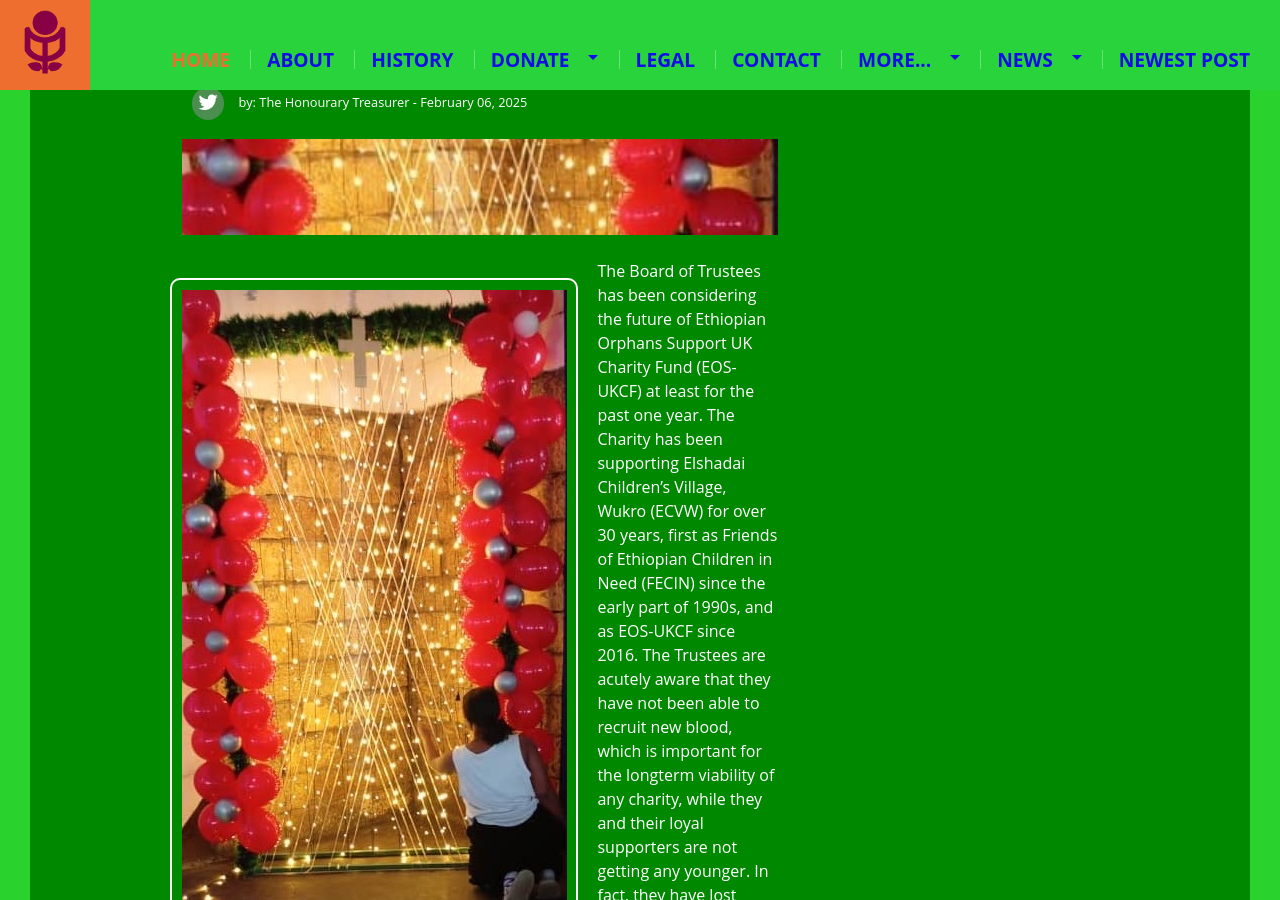
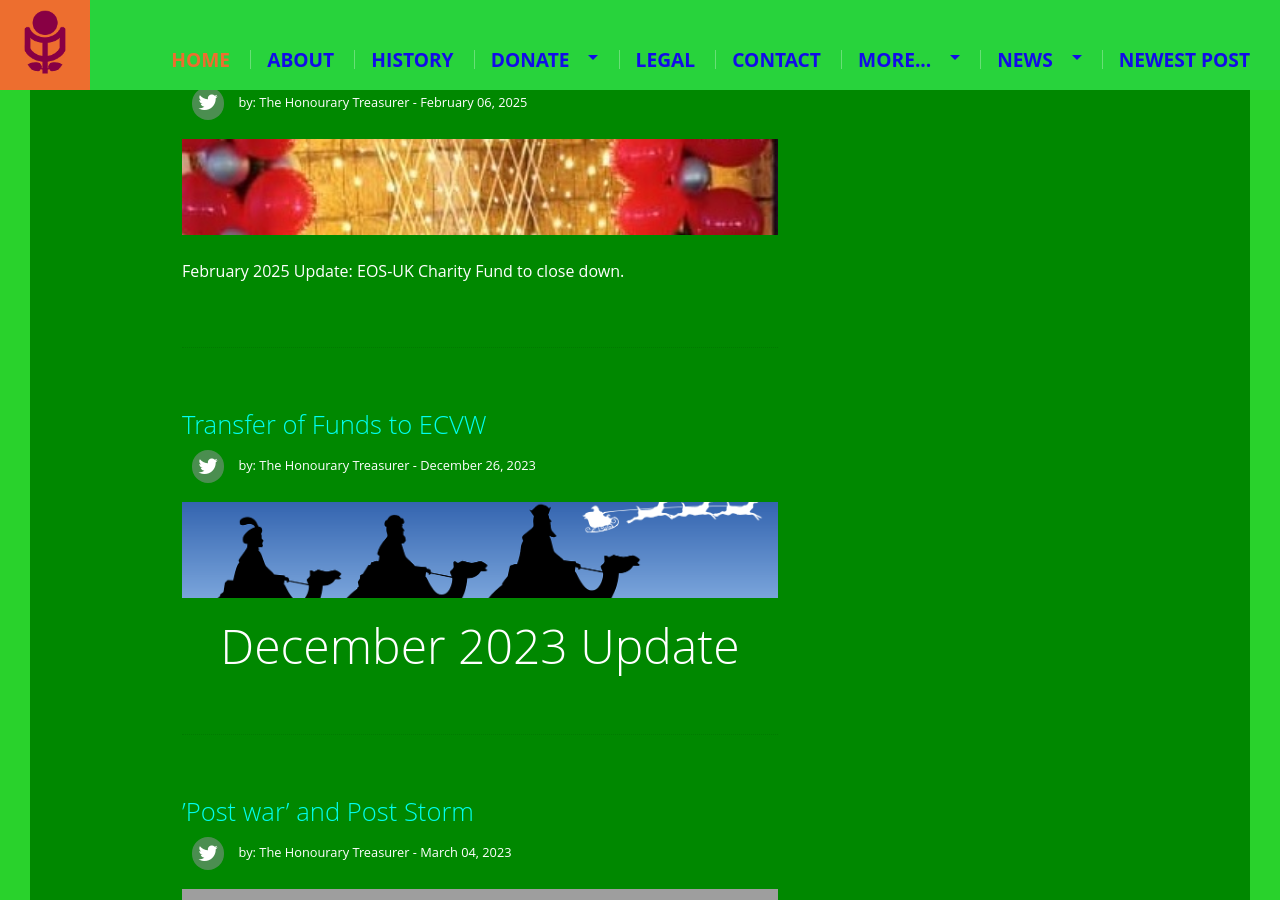
Before and after one commit to tderso/eosuk.github.io, a Jekyll site: the page built from blog/index.html, in a window 1280 px wide and 900 px high, scrolled down 285 px. Built offline with Jekyll 4.4.1, drawn with Linux system fonts in a browser that asks for light colours; some of the changed lines change nothing that is shown; some of the changed text lies outside the part shown; grey boxes are pictures that could not be loaded.

Commit message:
Edit Winding EOS-Uk

```diff
--- a/_posts/2025-02-06-winding-up-EOS_UK.md
+++ b/_posts/2025-02-06-winding-up-EOS_UK.md
@@ -7,6 +7,9 @@
 gravatar:
 postFooter: All the photos on this page are courtesy of EWCV. Further information could be obtained by calling +44(0)7867 727445 or at <a href="mailto:eosukcharityfund@gmail.com">eosukcharityfund@gmail.com</a>
 ---
+February 2025 Update: EOS-UK Charity Fund to close down.
+
+The Board of Trustees has been considering the future of Ethiopian Orphans Support UK Charity Fund (EOS-UKCF) at least for the past one year. The Charity has been supporting Elshadai Children's Village, Wukro (ECVW) for over 30 years, first as Friends of Ethiopian Children in Need (FECIN) since the early part of 1990s, and as EOS-UKCF since 2016. The Trustees are acutely aware that they have not been able to recruit new blood, which is important for the longterm viability of any charity, while they and their loyal supporters are not getting any younger. In fact, they have lost some of their supporters in the past two years.
 
 <div class="bordered pull-left tiny text-center">
 	<img src="{{ base }}/images/Hildana-decor.jpg" alt="Wedding Decoration by Hildana Medmim" class="img-responsive center-block" />
@@ -15,8 +18,6 @@
 	</div>
 </div>
 
-The Board of Trustees has been considering the future of Ethiopian Orphans Support UK Charity Fund (EOS-UKCF) at least for the past one year. The Charity has been supporting Elshadai Children's Village, Wukro (ECVW) for over 30 years, first as Friends of Ethiopian Children in Need (FECIN) since the early part of 1990s, and as EOS-UKCF since 2016. The Trustees are acutely aware that they have not been able to recruit new blood, which is important for the longterm viability of any charity, while they and their loyal supporters are not getting any younger. In fact, they have lost some of their supporters in the past two years.
-
 On the other hand, the Trustees are pleased to say that since 2023, ECVW has come under the wings of Selam Charity Switzerland (SCS) which already runs three other centres in Ethiopia. SCS is already working with ECVW extensively and  hopefully things  get even easier for everybody once ECVW’s application to become a stand-alone charity, with its own bank account, becomes a reality.
 
 For this reason the Trustees have decided that now is a good time to wind up EOS-UKCF. This will happen after the Trustees have their AGM in March 2025. They agreed on this course of action at their regular meeting on 22 October 2024 but have delayed closing date to give the Charity time to notify the management at ECVW, its donors and supporters, and other stakeholders, particularly Selam Charity Switzerland. EOS-UKCF is pleased to report that by the time it closes, it will have transferred over £115,000 to its beneficiaries at ECVW since it started in 2016. The trustees are very grateful to their loyal and generous donors without whom this would not have been possible.
```
Also changed, not shown: 2 other files.
